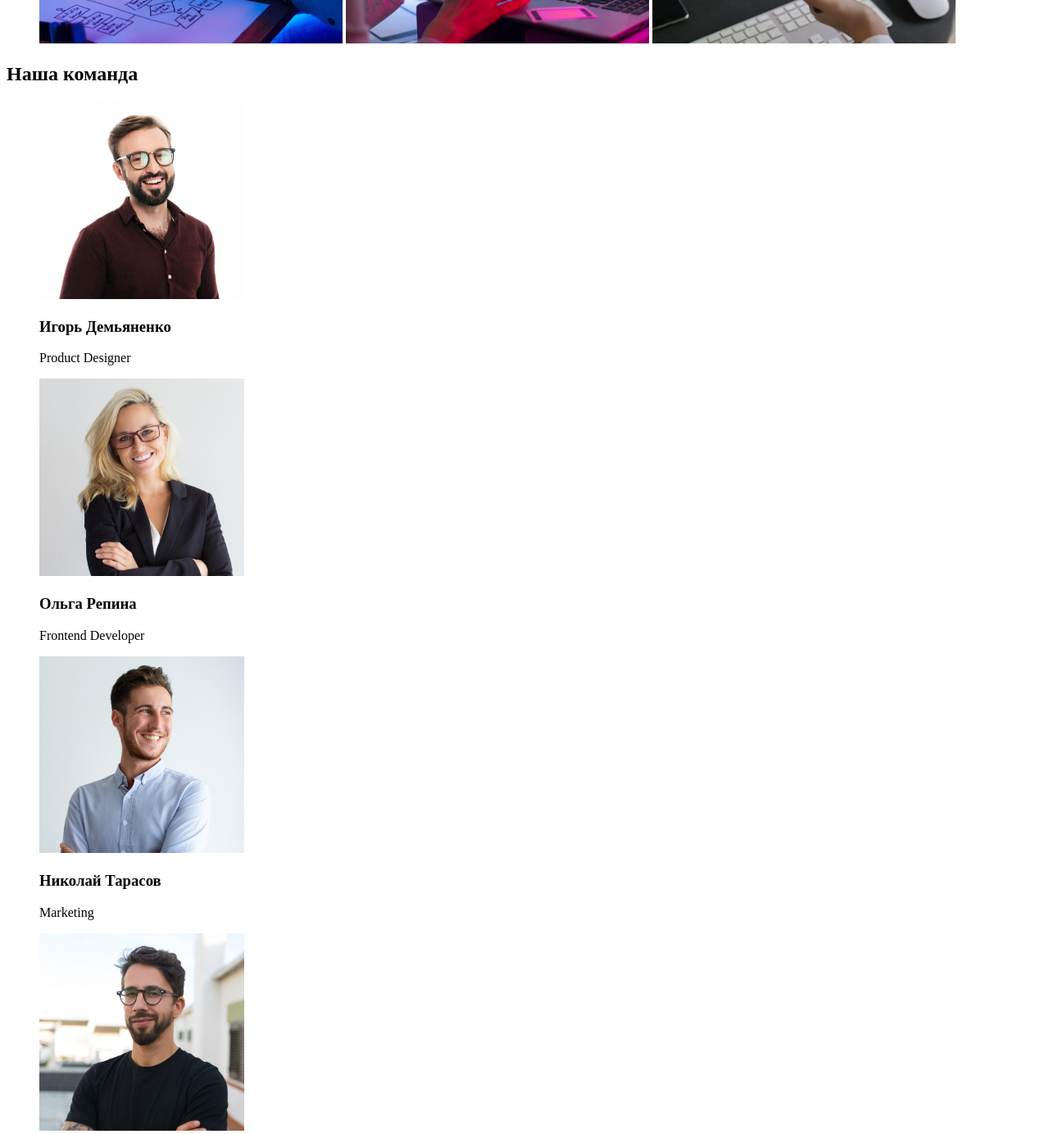
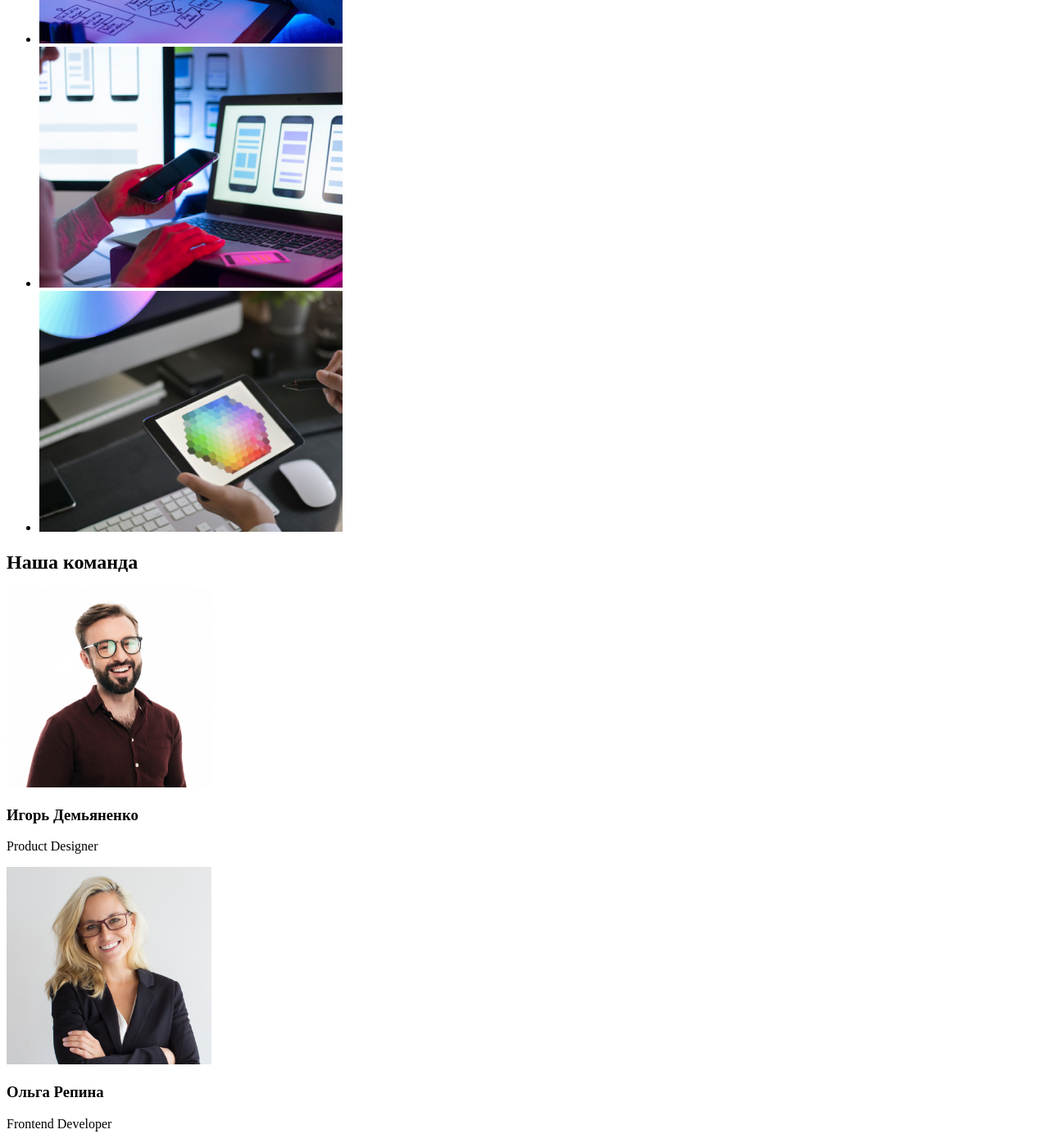
Before and after one commit to Nastya1617/goit-markup-hw-01, a plain HTML site: page index.html in a window 1280 px wide. Shown: the part 840-2224 px from the top of the page at 82% size. Drawn offline with Linux system fonts and the light colour scheme.

Commit message:
goit-markup-hw-01

```diff
--- a/index.html
+++ b/index.html
@@ -17,7 +17,7 @@
         </nav>
         <ul>
             <li><a href="info@devstudio.com">info@devstudio.com</a></li>
-            <li><a href="+38 096 111 11 11"></a>+38 096 111 11 11</li>
+            <li><a href="tel:+380961111111"></a>+380961111111</li>
         </ul>
     </header>
     <main>
@@ -37,28 +37,26 @@
         </section>
         <section>
             <h2>Чем мы занимаемся</h2>
-        <ul>
-            <img src="img (1).jpg" alt="Верстка">
-            <img src="img (2).jpg" alt="Разработка мобильных приложений">
-            <img src="img (3).jpg" alt="Палитра на планшете">
-        </ul>
+            <ul>
+             <li><img src="img/img (1).jpg" alt="Верстка"/></li>
+             <li><img src="img/img (2).jpg" alt="Разработка мобильных приложений"/></li>
+             <li><img src="img/img (3).jpg" alt="Палитра на планшете"/></li>
+            </ul>
         </section>
         <section>
             <h2>Наша команда</h2>
-        <ul>
-            <img src="img (4).jpg" alt="работник 1" width="250">
+            <img src="img/img (4).jpg" alt="работник 1" width="250"/>
             <h3>Игорь Демьяненко</h3>
             <p>Product Designer</p>
-            <img src="img (5).jpg" alt="работник 2" width="250">
+            <img src="img/img (5).jpg" alt="работник 2" width="250"/>
             <h3>Ольга Репина</h3>
             <p>Frontend Developer</p>
-            <img src="img (6).jpg" alt="работник 3" width="250">
+            <img src="img/img (6).jpg" alt="работник 3" width="250"/>
             <h3>Николай Тарасов</h3>
             <p>Marketing</p>
-            <img src="img (7).jpg" alt="работник 4" width="250">
+            <img src="img/img (7).jpg" alt="работник 4" width="250"/>
             <h3>Михаил Ермаков</h3>
             <p>UI Designer</p>
-        </ul>
         </section>
     </main>
     <footer>
@@ -67,7 +65,7 @@
             <ul>
                 <li><a href="https://bit.ly/3pXMvUd">г. Киев, пр-т Леси Украинки, 26</a></li>
                 <li><a href="mailto:info@example.com">info@example.com</a></li>
-                <li><a href="tel:+38 099 111 11 11">+38 099 111 11 11</a></li>
+                <li><a href="tel:+380991111111">+38 099 111 11 11</a></li>
             </ul>
         </address>
     </footer>
```
Also changed, not shown: img/img (1).jpg (renamed from img (1).jpg), img/img (2).jpg (renamed from img (2).jpg), img/img (3).jpg (renamed from img (3).jpg), img/img (4).jpg (renamed from img (4).jpg), img/img (5).jpg (renamed from img (5).jpg), img/img (6).jpg (renamed from img (6).jpg), img/img (7).jpg (renamed from img (7).jpg), 1 other file.
